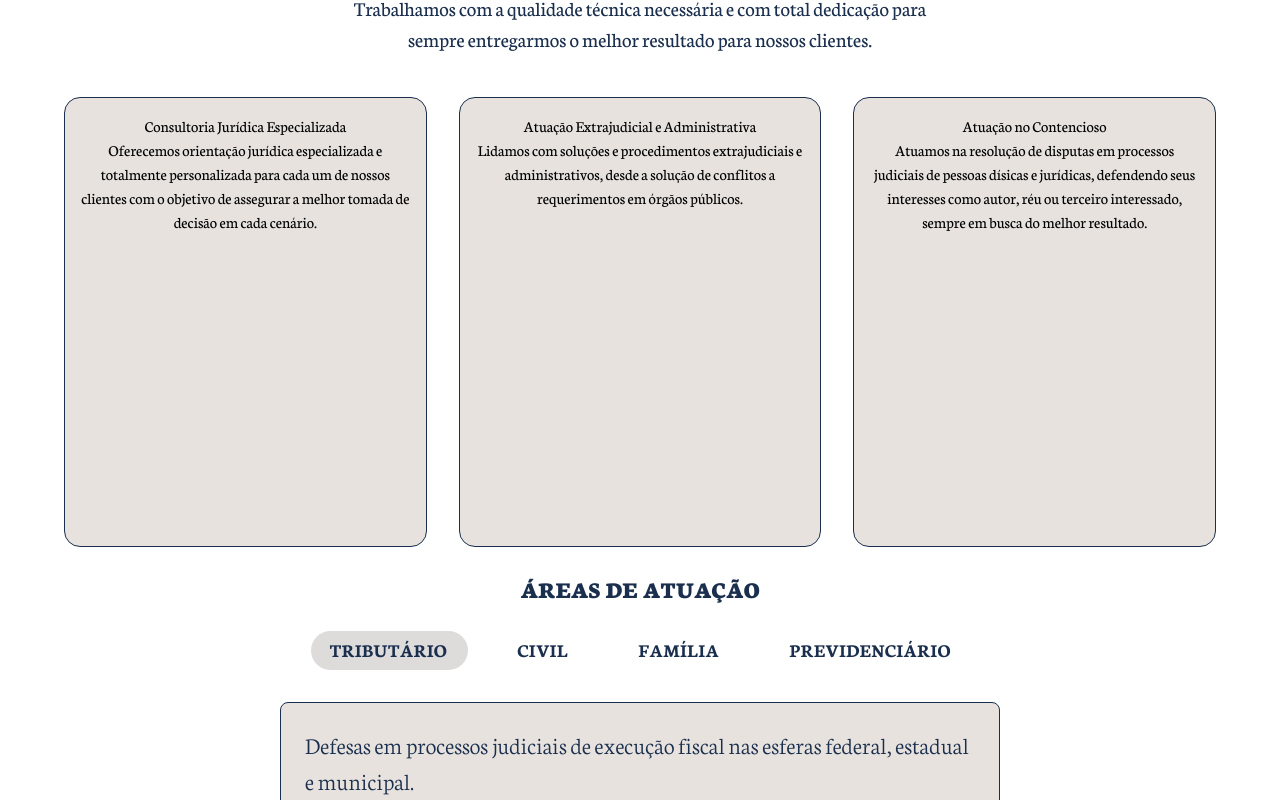
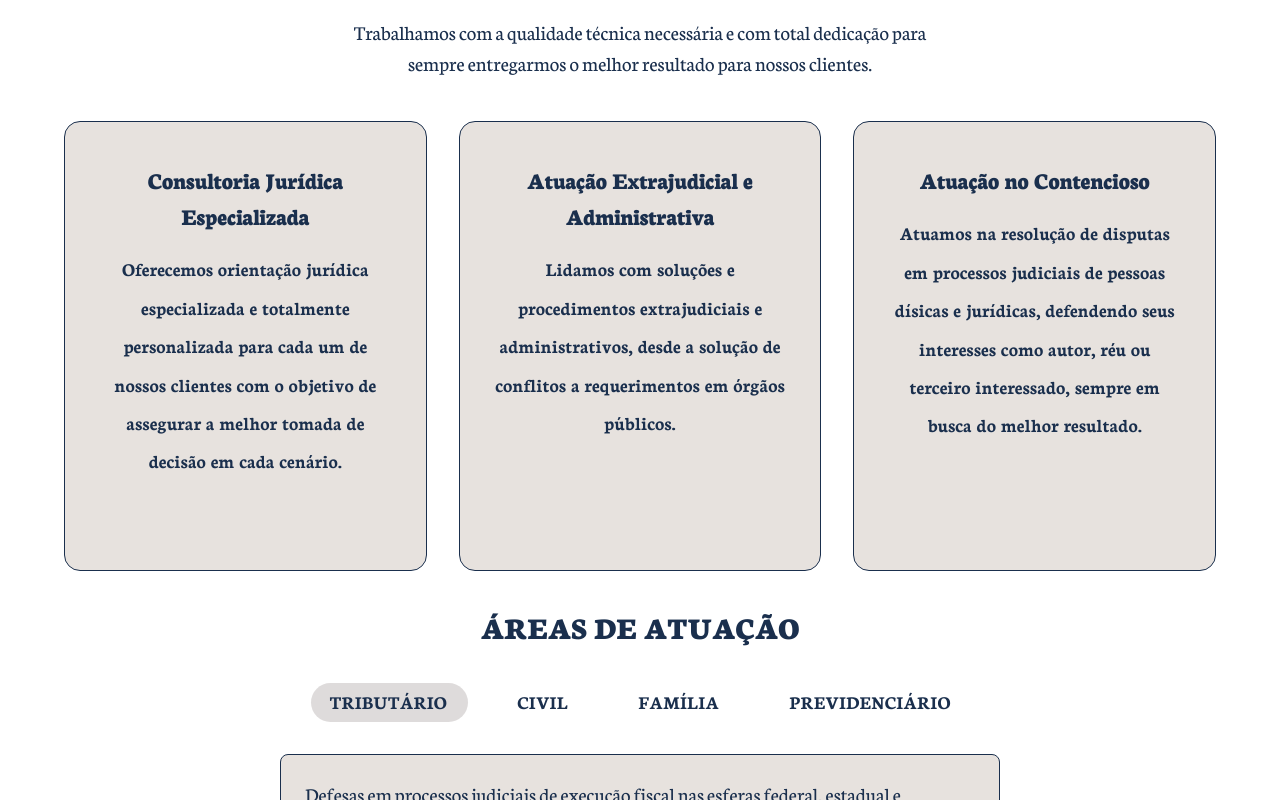
Before and after one commit to Ikejiri-1/Site_Alves_e_Ikejiri, a Next.js app: page / in a window 1280 px wide. Shown: the part 980-1780 px from the top of the page. Built offline with nearby package versions, Linux system fonts and the light colour scheme.

Commit message:
fonte de titulo maior e estilos do card

```diff
--- a/src/app/globals.css
+++ b/src/app/globals.css
@@ -1,4 +1,8 @@
 @import "tailwindcss";
+
+* {
+  color: var(--dark-blue);
+}
 
 :root {
   --dark-blue: #1a2f4d;
--- a/src/components/Areas/areas.module.css
+++ b/src/components/Areas/areas.module.css
@@ -6,7 +6,7 @@
 .title {
   text-align: center;
   margin: 1em 0;
-  font-size: 1.5em;
+  font-size: 2em;
   color: var(--dark-blue);
   text-transform: uppercase;
   font-weight: 800;
@@ -69,8 +69,8 @@
 }
 .description {
   animation: appear 0.5s ease-in-out;
-  font-size: 1.5em;
-  font-weight: 300;
+  font-size: 1.3em;
+  font-weight: 500;
 }
 
 @keyframes appear {
--- a/src/components/Cards/card.module.css
+++ b/src/components/Cards/card.module.css
@@ -1,4 +1,7 @@
 .card {
+  display: flex;
+  flex-direction: column;
+  gap: 1em;
   text-align: center;
   align-items: center;
   padding: 1em;
@@ -8,3 +11,15 @@
   background-color: var(--offWhite);
   height: 450px;
 }
+.title {
+  font-size: 1.5em;
+  margin-top: 1em;
+  font-weight: 800;
+  padding: 0 0.2em;
+}
+.content {
+  font-size: 1.2em;
+  line-height: 200%;
+  font-weight: 600;
+  padding: 0 1em;
+}
--- a/src/components/Cards/index.tsx
+++ b/src/components/Cards/index.tsx
@@ -9,8 +9,8 @@ export const Cards = ({ title, content }: CardsProps) => {
   return (
     <>
       <article className={styles.card}>
-        <h3>{title}</h3>
-        <p>{content}</p>
+        <h3 className={styles.title}>{title}</h3>
+        <p className={styles.content}>{content}</p>
       </article>
     </>
   );
--- a/src/components/Objectives/objectives.module.css
+++ b/src/components/Objectives/objectives.module.css
@@ -9,7 +9,7 @@
   margin-top: -0.5em;
   color: var(--dark-blue);
   text-align: center;
-  font-size: 1.5em;
+  font-size: 2em;
   font-weight: 800;
   text-transform: uppercase;
   width: 80%;
```
